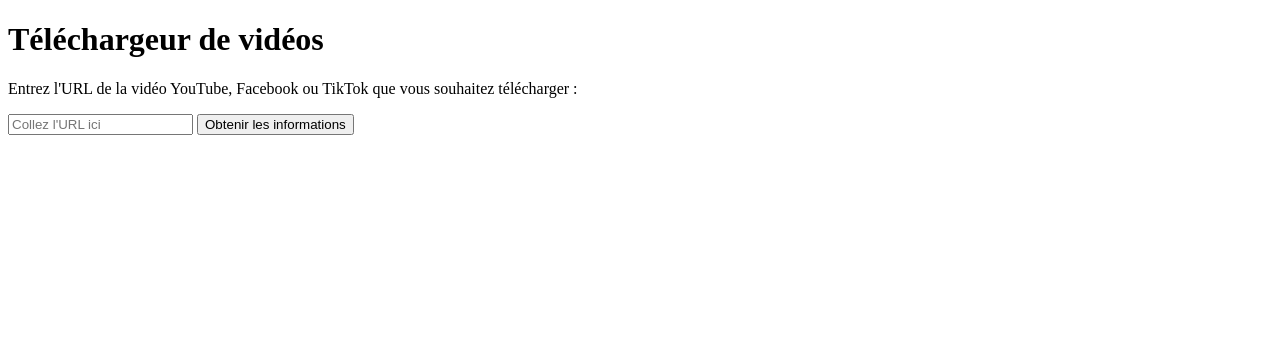
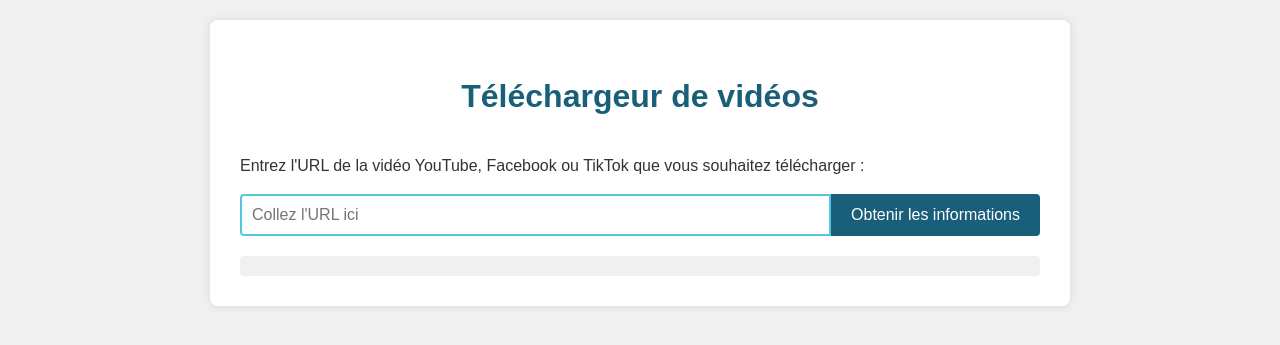
Before and after one commit to lionellite/LiteDL, a Django app: page / in a window 1280 px wide. Shown: the top 345 px of the page. Run offline with Django 5.2, Linux system fonts and the light colour scheme.

Commit message:
17 commit html update

```diff
--- a/LiteDL/downloader/templates/downloader/index.html
+++ b/LiteDL/downloader/templates/downloader/index.html
@@ -5,17 +5,125 @@
     <meta name="viewport" content="width=device-width, initial-scale=1.0">
     <title>Téléchargeur de vidéos</title>
     <style>
-        /* ... Styles précédents ... */
+        :root {
+            --primary-blue: #1a5f7a;
+            --secondary-blue: #57c5e0;
+            --primary-red: #b22222;
+            --secondary-red: #ff6347;
+            --light-gray: #f0f0f0;
+            --dark-gray: #333333;
+        }
+
+        body {
+            font-family: 'Arial', sans-serif;
+            line-height: 1.6;
+            color: var(--dark-gray);
+            background-color: var(--light-gray);
+            margin: 0;
+            padding: 20px;
+        }
+
+        .container {
+            max-width: 800px;
+            margin: 0 auto;
+            background-color: white;
+            padding: 30px;
+            border-radius: 8px;
+            box-shadow: 0 0 10px rgba(0,0,0,0.1);
+        }
+
+        h1 {
+            color: var(--primary-blue);
+            text-align: center;
+            margin-bottom: 30px;
+        }
+
+        #url-form {
+            display: flex;
+            margin-bottom: 20px;
+        }
+
+        #url-input {
+            flex-grow: 1;
+            padding: 10px;
+            border: 2px solid var(--secondary-blue);
+            border-radius: 4px 0 0 4px;
+            font-size: 16px;
+        }
+
+        #info-btn {
+            padding: 10px 20px;
+            background-color: var(--primary-blue);
+            color: white;
+            border: none;
+            border-radius: 0 4px 4px 0;
+            cursor: pointer;
+            font-size: 16px;
+            transition: background-color 0.3s;
+        }
+
+        #info-btn:hover {
+            background-color: var(--secondary-blue);
+        }
+
         #preview {
+            background-color: white;
+            border: 2px solid var(--secondary-blue);
+            border-radius: 8px;
+            padding: 20px;
             margin-top: 20px;
             display: none;
         }
-        #preview img {
-            max-width: 200px;
+
+        #video-title {
+            color: var(--primary-blue);
+            margin-top: 0;
+        }
+
+        #thumbnail {
+            max-width: 100%;
+            height: auto;
+            border-radius: 4px;
+            margin-bottom: 15px;
+        }
+
+        #format-select {
+            width: 100%;
+            padding: 10px;
+            margin-bottom: 15px;
+            border: 1px solid var(--secondary-blue);
+            border-radius: 4px;
+            font-size: 16px;
+        }
+
+        #download-btn {
+            display: block;
+            width: 100%;
+            padding: 10px;
+            background-color: var(--primary-red);
+            color: white;
+            border: none;
+            border-radius: 4px;
+            cursor: pointer;
+            font-size: 16px;
+            transition: background-color 0.3s;
+        }
+
+        #download-btn:hover {
+            background-color: var(--secondary-red);
+        }
+
+        #result {
+            margin-top: 20px;
+            padding: 10px;
+            border-radius: 4px;
+            background-color: var(--light-gray);
+            color: var(--primary-red);
         }
     </style>
 </head>
 <body>
+    <div class="container">
         <h1>Téléchargeur de vidéos</h1>
         <p>Entrez l'URL de la vidéo YouTube, Facebook ou TikTok que vous souhaitez télécharger :</p>
         <form id="url-form">
@@ -30,8 +138,10 @@
             <button id="download-btn">Télécharger</button>
         </div>
         <div id="result"></div>
+    </div>
 
     <script>
+        // Le code JavaScript reste inchangé
         document.getElementById('url-form').addEventListener('submit', function(e) {
             e.preventDefault();
             const url = document.getElementById('url-input').value;
```
Lines whose indentation alone changed are shown as unchanged.
